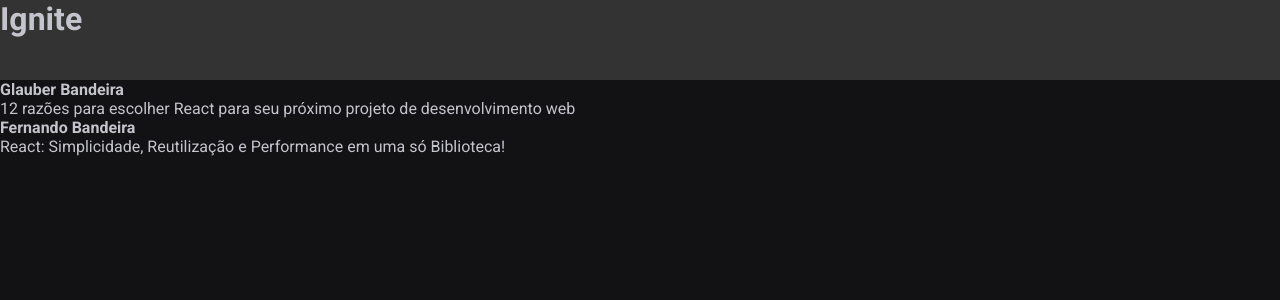
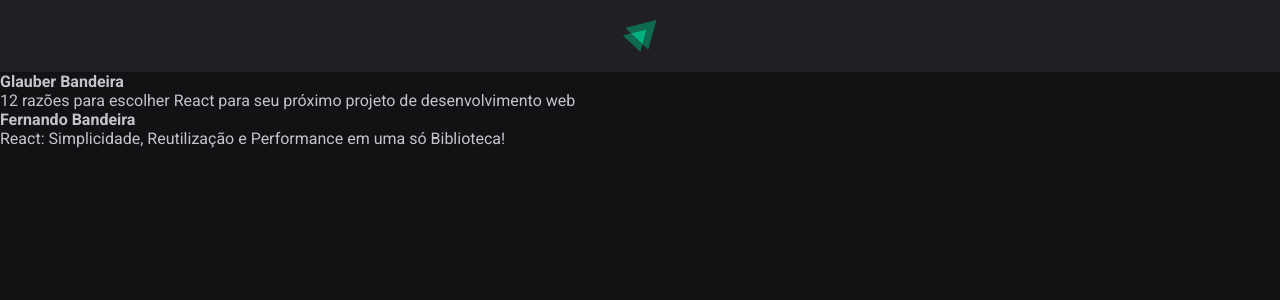
Before and after one commit to glauberbandeira/01-fundamentos-react, a React (Vite) app: page / in a window 1280 px wide. Shown: the top 300 px of the page. Built offline with nearby package versions, Linux system fonts and the light colour scheme.

Commit message:
component header

```diff
--- a/src/componentes/Header.jsx
+++ b/src/componentes/Header.jsx
@@ -1,10 +1,14 @@
 import React from 'react';
 import styles from './Header.module.css';
+
+import igniteLogo from '../assets/ignite-logo.svg'
 
 export function Header() {
   return (
     <div>
-        <h1 className={styles.header}>Ignite</h1>
+        <h1 className={styles.header}>
+          <img src={igniteLogo} alt='Logitpo do Ignite' />
+        </h1>
     </div>
   )
 }
--- a/src/componentes/Header.module.css
+++ b/src/componentes/Header.module.css
@@ -1,4 +1,10 @@
 .header {
-    background: #333;
-    height: 80px;
+    background: var(--gray-800);
+    display: flex;
+    justify-content: center;
+    padding: 1.25rem 0;
 }
+
+.header img {
+    height: 2rem;
+}
```
Also changed, not shown: src/assets/ignite-logo.svg (added).
